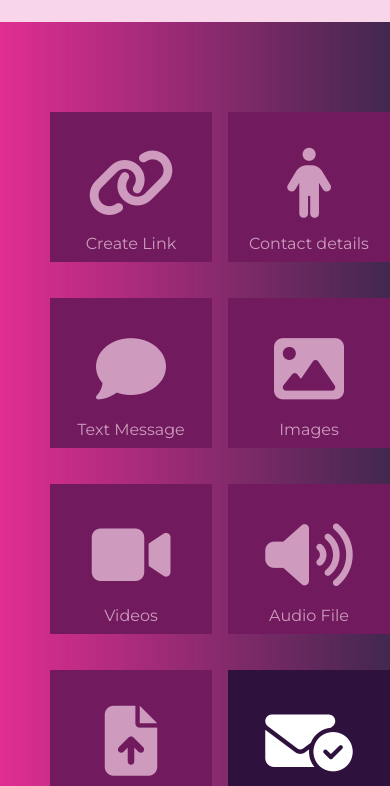
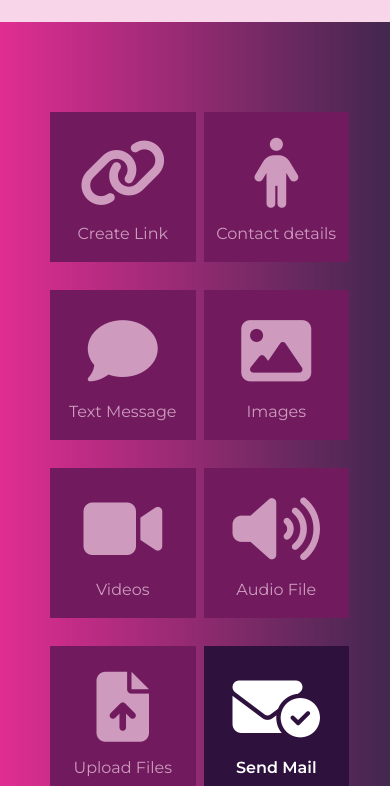
Before and after one commit to zuri-training/Project-QR-Gen-Team-52-Frontend, a plain HTML site: page QR_Gen/email.html in a window 390 px wide. Shown: the part 58-844 px from the top of the page. Drawn offline with nearby package versions, Linux system fonts and the light colour scheme.

Commit message:
adjustment on the responsiveness

```diff
--- a/QR_Gen/email.css
+++ b/QR_Gen/email.css
@@ -317,9 +317,10 @@ table{
     .nav-list{
       width: 100%;
       margin: 0 auto;
+      padding-right: 41px;
       display: grid;
-      grid-gap: 1em;
-      grid-template-columns: repeat(auto-fit, minmax(8em, 1fr));
+      grid-gap: 0.5em;
+      grid-template-columns: repeat(auto-fit, minmax(7em, 1fr));
       /* flex-direction: column; */
       /* row-gap: 2em;
       column-gap: 2em; */
@@ -335,7 +336,7 @@ table{
     .nav-list-item a{
       display: flex;
       flex-direction: column;
-      padding-top: 50px;
+      padding-top: 40px;
       color: #CE9BBE;
     }
     /* .clink{
```
